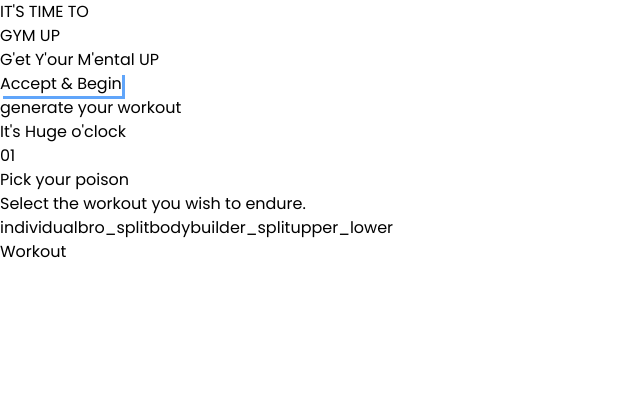
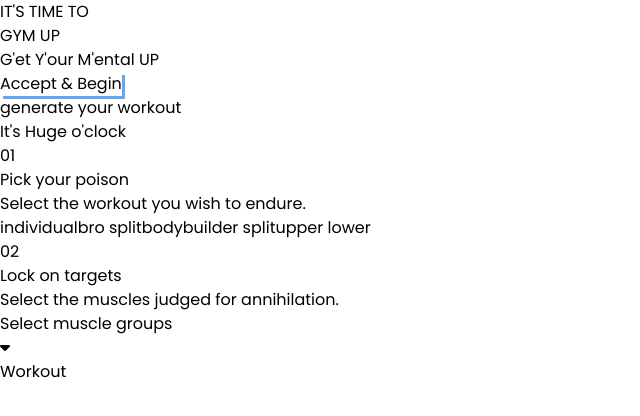
Before and after one commit to ihsanye/gymApp-react, a React (Vite) app: page / in a window 1280 px wide. Shown: the top 416 px of the page, without its empty margins (0-640 px from the left). Built offline with nearby package versions, Linux system fonts and the light colour scheme.

Commit message:
fixed gen temp 1

```diff
--- a/src/components/Generator.jsx
+++ b/src/components/Generator.jsx
@@ -23,10 +23,17 @@
                 {Object.keys(WORKOUTS).map((type, typeIndex) => {
                     return (
                         <button className='bg-slate-950 border border-blue-400 duration-200 hover:border-blue-600 py-3 rounded-lg' key={typeIndex}>
-                            <p>{type}</p>
+                            <p className='capitalize'>{type.replaceAll('_', ' ')}</p>
                         </button>
                     )
                 })}
+            </div>
+            <Header index={'02'} title={'Lock on targets'} description={'Select the muscles judged for annihilation.'} />
+            <div className='bg-slate-950 border border-solid border-blue-400 p-3 rounded-lg'>
+                <div className='relative flex items-center justify-center'>
+                    <p>Select muscle groups</p>
+                    <i className='fa-solid fa-caret-down absolute right-3 top-1/2 -translate-y-1/2'></i>
+                </div>
             </div>
         </SectionWrapper>
     )
```
